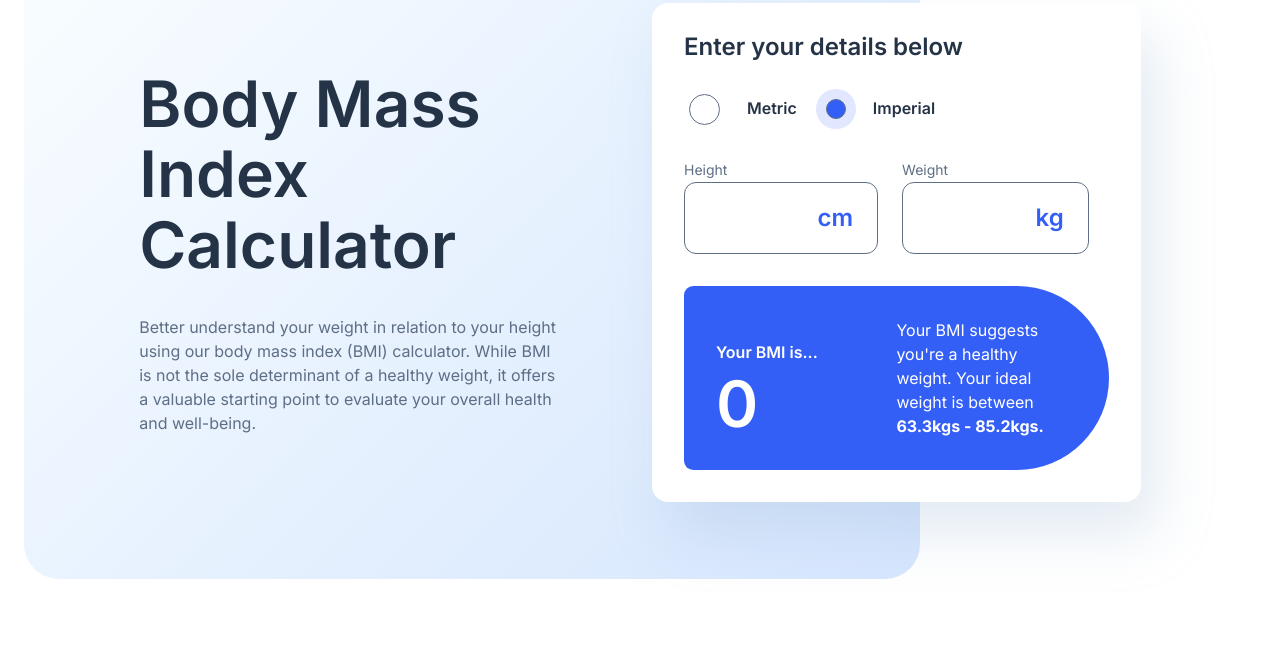
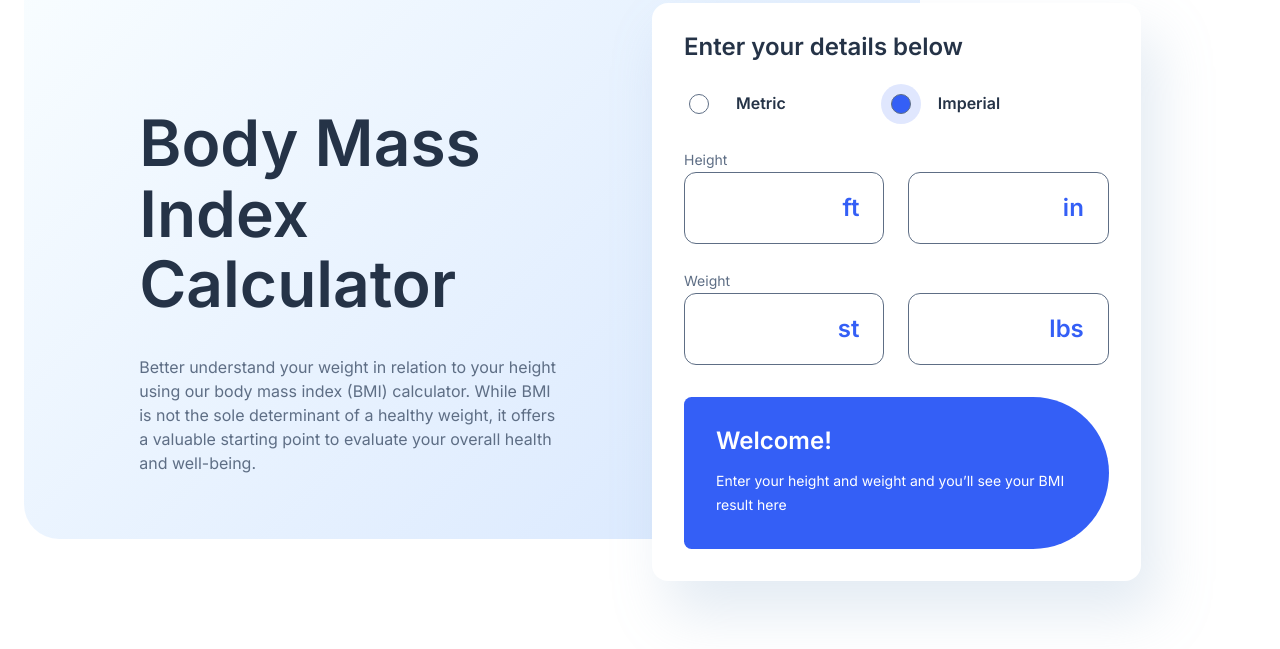
Before and after one commit to maluojuara/bmi-calculator, a plain HTML site: page index.html in a window 1280 px wide. Both pictures are taken after a click on the radio button "Imperial". Shown: the part 141-790 px from the top of the page. Drawn offline with Linux system fonts and the light colour scheme.

Commit message:
design desktop finished + started js

```diff
--- a/index.html
+++ b/index.html
@@ -17,7 +17,8 @@
   <link rel="stylesheet" href="styles/global-style.css">
 
   <!-- JavaScript -->
-  <script src="script.js" defer></script>
+  <script src="scripts/metricImperialUI.js" defer></script>
+  <script src="scripts/calculateMetric.js" defer></script>
 </head>
 
 <body>
@@ -34,35 +35,49 @@
         <h2 class="box__title">Enter your details below</h2>
 
         <div class="box__choose-unit">
+          <div class="choose-unit__option">
             <input type="radio" name="unit" id="metric" checked>
             <label for="metric" class="choose-unit-label">Metric</label>
+          </div>
 
+          <div class="choose-unit__option">
             <input type="radio" name="unit" id="imperial">
             <label for="imperial" class="choose-unit-label">Imperial</label>
+          </div>
+
+
         </div>
 
         <div class="box__measure-input">
 
           <div class="measure-input-height">
-            <label for="weight">Height</label>
+            <label for="height">Height</label>
+            <div class="inputs-box">
               <div class="input-with-unit">
-              <input type="text" id="height" required>
-              <span>cm</span>
+                <input type="text" id="height-cm" required>
+                <span id="height-unit">cm</span>
+              </div>
             </div>
           </div>
 
           <div class="measure-input-weight">
             <label for="weight">Weight</label>
+            <div class="inputs-box">
               <div class="input-with-unit">
-              <input type="text" id="weight" required>
-              <span>kg</span>
+                <input type="text" id="weight-kg" required>
+                <span id="weight-unit">kg</span>
               </div>
             </div>
-
+          </div>
 
         </div>
 
         <div class="box__result">
+          <p class="result__welcome">Welcome!</p>
+          <p class="result__instruction">Enter your height and weight and you’ll see your BMI result here</p>
+        </div>
+
+        <!-- <div class="box__result">
           <div class="box__result__container">
             <p class="result-intro">Your BMI is...</p>
             <p class="result">0</p>
@@ -70,7 +85,7 @@
           <div class="box__result__container">
             <p class="result-description">Your BMI suggests you're a healthy weight. Your ideal weight is between <span>63.3kgs - 85.2kgs.</span></p>
           </div>
-        </div>
+        </div>         -->
 
       </div>
     </div>
--- /dev/null
+++ b/scripts/calculateMetric.js
@@ -0,0 +1,7 @@
+function calculateBmiMetric() {
+    const height = parseFloat(document.querySelector('#height-cm').value) / 100;
+    const weight = parseFloat(document.querySelector('#weight-kg').value);
+
+    const bmi = weight / (height ** 2);
+    document.querySelector('.result__welcome').innerHTML = bmi;
+}
--- /dev/null
+++ b/scripts/metricImperialUI.js
@@ -0,0 +1,74 @@
+const metricRadio = document.getElementById('metric');
+const imperialRadio = document.getElementById('imperial');
+const boxMeasureInput = document.querySelector('.box__measure-input');
+
+function createMetricInputs() {
+    boxMeasureInput.innerHTML = `
+    <div class="measure-input-height">
+        <label for="height">Height</label>
+        <div class="inputs-box">
+            <div class="input-with-unit">
+                <input type="text" id="height-cm" required>
+                <span id="height-unit">cm</span>
+            </div>
+        </div>
+    </div>
+
+    <div class="measure-input-weight">
+        <label for="weight">Weight</label>
+        <div class="inputs-box">
+            <div class="input-with-unit">
+                <input type="text" id="weight-kg" required>
+                <span id="weight-unit">kg</span>
+            </div>
+        </div>
+    </div>
+    `;
+
+    boxMeasureInput.style.flexDirection = 'row';
+
+}
+
+function createImperialInputs() {
+    boxMeasureInput.innerHTML = `
+    <div class="measure-input-height">
+        <label for="height">Height</label>
+
+        <div class="inputs-box">
+            <div class="input-with-unit">
+                <input type="text" id="height-ft" required>
+                <span id="height-unit">ft</span>
+            </div>
+
+            <div class="input-with-unit">
+                <input type="text" id="height-in" required>
+                <span id="height-unit">in</span>
+            </div>
+        </div>
+    </div>
+
+    <div class="measure-input-weight">
+        <label for="weight">Weight</label>
+
+        <div class="inputs-box">
+            <div class="input-with-unit">
+                <input type="text" id="weight-st" required>
+                <span id="weight-unit">st</span>
+            </div>
+
+            <div class="input-with-unit">
+                <input type="text" id="weight-lbs" required>
+                <span id="weight-unit">lbs</span>
+            </div>
+        </div>
+    </div>`
+
+    boxMeasureInput.style.flexDirection = 'column';
+}
+
+function updateMetricOrImperial() {
+    imperialRadio.checked ? createImperialInputs() : createMetricInputs();
+}
+
+metricRadio.addEventListener('change', updateMetricOrImperial);
+imperialRadio.addEventListener('change', updateMetricOrImperial);
--- a/styles/main.css
+++ b/styles/main.css
@@ -4,8 +4,9 @@
 
 .main__container {
     display: flex;
-    column-gap: 5.5rem;
+    gap: 5.5rem;
     align-items: center;
+    flex-wrap: wrap;
 }
 
 .main__info{
@@ -40,9 +41,14 @@
 .box__choose-unit{
     display: flex;
     align-items: center;
-    text-align: center;
     margin-bottom: 2rem;
-    column-gap: 24px;
+    gap: 100px;
+}
+
+.choose-unit__option{
+    display: flex;
+    align-items: center;
+    gap: 1.5rem;
 }
 
 .choose-unit-label {
@@ -51,16 +57,14 @@
 
 input[type="radio"] {
     appearance: none;
-    width: 31px;
-    height: 31px;
+    width: 20px;
+    height: 20px;
     border-radius: 50%;
     border: 1px solid var(--dark-electric-blue);
     cursor: pointer;
 }
 
 input[type="radio"]:checked {
-    width: 20px;
-    height: 20px;
     background-color: var(--blue);
     box-shadow: 0px 0px 0px 10px rgba(52, 95, 246, 15%);
 }
@@ -71,6 +75,18 @@ input[type="radio"]:hover {
 
 .box__measure-input{
     display: flex;
+    /* grid-template-columns: 1fr 1fr; */
+    gap: 1.5rem;
+    justify-content: space-between;
+}
+
+
+.measure-input-height, .measure-input-weight, .input-with-unit{
+    flex: 1;
+}
+
+.inputs-box{
+    display: flex;
     gap: 1.5rem;
 }
 
@@ -80,9 +96,12 @@ input[type="radio"]:hover {
 }
 
 .input-with-unit{
+    display: flex;
     border: 1px solid var(--dark-electric-blue);
     border-radius: 12px;
     padding: 20px 24px;
+    align-items: center;
+    justify-content: space-between;
 }
 
 .input-with-unit input {
@@ -106,13 +125,23 @@ input[type="radio"]:hover {
     background-color: var(--blue);
     color: var(--white);
     display: flex;
+    flex-direction: column;
     padding: 2rem;
-    align-items: center;
     border-radius: 80px 800px 800px 80px;
     margin-top: 2rem;
+    gap: 1rem;
 }
 
-.box__result__container{
+.result__welcome{
+    font-size: 24px;
+    font-weight: 600;
+}
+
+.result__instruction{
+    font-size: 14px;
+}
+
+/* .box__result__container{
     flex: 1;
 }
 
@@ -127,13 +156,13 @@ input[type="radio"]:hover {
 .result {
     font-size: 64px;
     margin-top: 28px;
-}
+} */
 
 .background-rectangle{
     top: 0;
     position: absolute;
     width: 70%;
-    height: 90%;
+    height: 85%;
     background: linear-gradient(135deg,  rgba(214, 252, 254, 0.1) 0%,rgba(214, 230, 254, 100%) 100%);
     border-radius: 0 0 35px 35px;
     margin-left: 1.5rem;
--- a/styles/meaning.css
+++ b/styles/meaning.css
@@ -1,17 +1,22 @@
+.meaning{
+    margin-top: 15rem;
+}
+
 .meaning__main {
     display: flex;
-    margin: 9.4rem 8.7rem 6rem 8.7rem;
     align-items: center;
     gap: 8.1rem;
+    margin: 0 8.7rem 6rem 8.7rem;
 }
 
 .meaning__main-img {
-    width: 40%;
+    width: 55%;
     flex: 1;
 }
 
 .meaning__text{
     flex: 1;
+    padding-bottom: 2.5rem;
 }
 
 .meaning__text h3 {
@@ -35,8 +40,8 @@
     display: flex;
     justify-content: center;
     gap: 2rem;
-    padding: 7.25rem;
-    background: linear-gradient(135deg,rgba(214, 252, 254, 0.25) 0%,rgba(214, 230, 254, 0.25) 100%);
+    padding: 4.5rem 7rem 6rem 7rem;
+    background: linear-gradient(135deg,  rgba(214, 252, 254, 0.1) 0%,rgba(214, 230, 254, 0.3) 100%);
     margin-left: 24px;
     margin-right: 24px;
     border-radius: 35px;
```
Also changed, not shown: script.js (deleted). Lines whose indentation alone changed are shown as unchanged.
